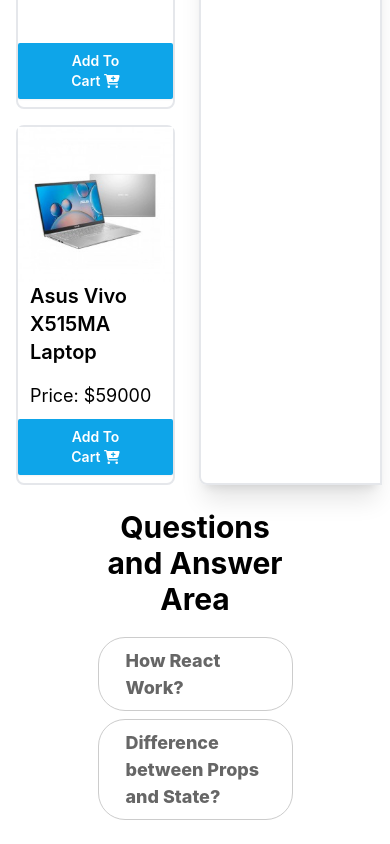
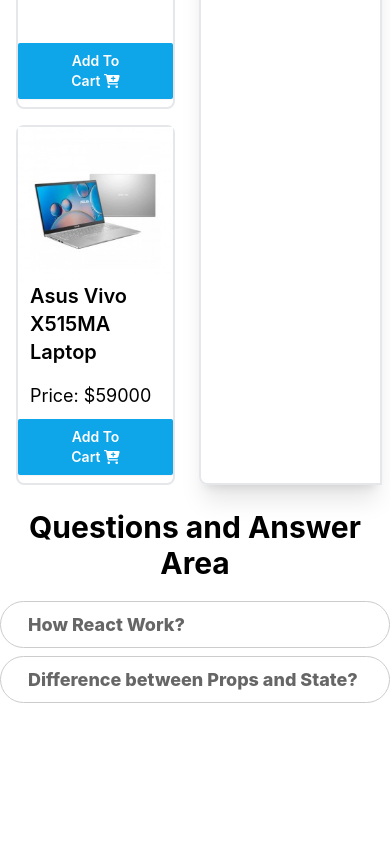
Before and after one commit to Rahad-khan/fit-for-buyers, a React (Create React App) app: page / in a window 390 px wide. Shown: the part 4111-4955 px from the top of the page. After the commit the page ends 4838 px from the top, so only its background shows below. Built offline with nearby package versions, Linux system fonts and the light colour scheme.

Commit message:
question area responsive

```diff
--- a/src/App.js
+++ b/src/App.js
@@ -11,7 +11,7 @@
         <Products></Products>
       </main>
       <section>
-        <div className="w-1/2 mx-auto my-6">
+        <div className="md:w-1/2 mx-auto my-6">
           <h1 className="font-bold text-3xl text-center my-5">Questions and Answer Area</h1>
           <Accordion title="How React Work?">
             React is a popular Javascript library.React build on some core concepts. They are JSX,Components,State,Props,VirtualDOM etc.
```
